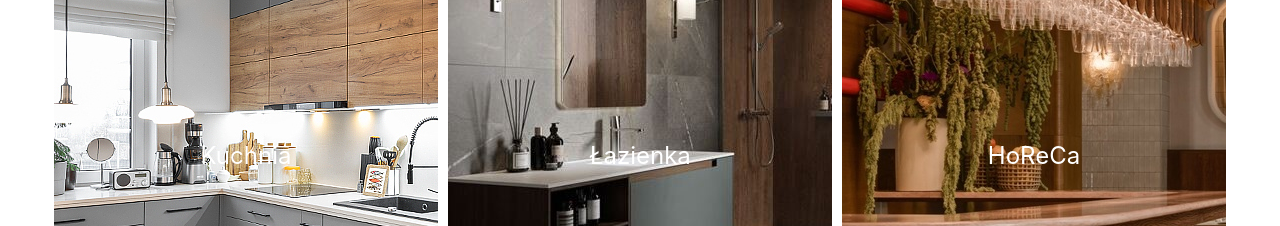
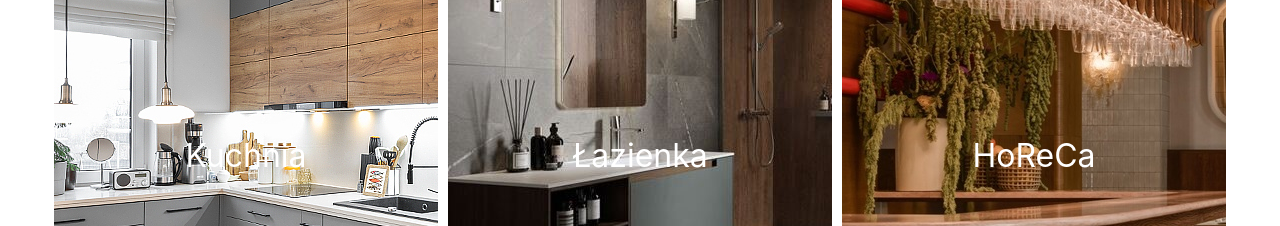
Before and after one commit to marcinoles87/my-app2, a React (Create React App) app: page / in a window 1280 px wide. Shown: the part 2000-2226 px from the top of the page. Built offline with nearby package versions, Linux system fonts and the light colour scheme.

Commit message:
add code

```diff
--- a/src/App.css
+++ b/src/App.css
@@ -330,6 +330,7 @@ i{
   text-decoration: none;
   color:white;
   width: 100%;
+
 }
 
 /*formularz*/
@@ -366,6 +367,7 @@ i{
   background-color: var(--primary-color);
   color:white;
   border-radius: 10px;
+  cursor: pointer;
 
 }
 
@@ -457,6 +459,10 @@ i{
   height: 80vh;
   background-image: url('./media/kuchnia.jpg');
   position: relative;
+}
+
+.main-container p{
+  font-size: 2rem;
 }
 
 .main-element-two{
```
